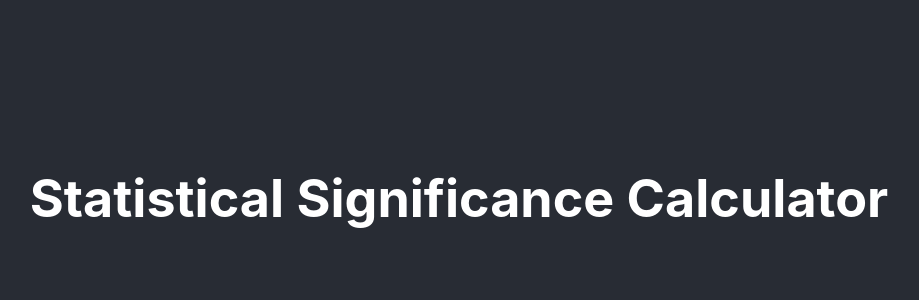
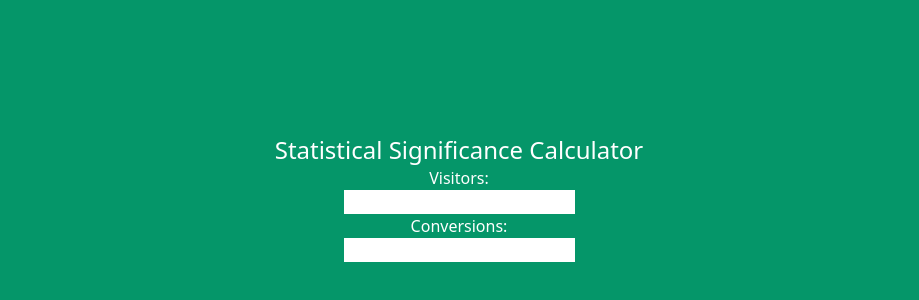
Before and after one commit to mikachan/stat-sig-calc, a React (Create React App) app: page / in a window 1280 px wide. Shown: the part 202-502 px from the top of the page, without its empty margins (181-1100 px from the left). Built offline with nearby package versions, Linux system fonts and the light colour scheme.

Commit message:
feat: install tailwindcss; add initial form elements

```diff
--- /dev/null
+++ b/craco.config.js
@@ -0,0 +1,7 @@
+module.exports = {
+	style: {
+		postcss: {
+			plugins: [require('tailwindcss'), require('autoprefixer')],
+		},
+	},
+};
--- a/public/index.html
+++ b/public/index.html
@@ -7,7 +7,7 @@
     <meta name="theme-color" content="#000000" />
     <meta
       name="description"
-      content="Web site created using create-react-app"
+      content="Statistical significance calculator built with React"
     />
     <link rel="apple-touch-icon" href="%PUBLIC_URL%/logo192.png" />
     <!--
@@ -24,7 +24,7 @@
       work correctly both with client-side routing and a non-root public URL.
       Learn how to configure a non-root public URL by running `npm run build`.
     -->
-    <title>React App</title>
+    <title>Statistical Significance Calculator</title>
   </head>
   <body>
     <noscript>You need to enable JavaScript to run this app.</noscript>
--- a/src/App.css
+++ /dev/null
@@ -1,18 +0,0 @@
-.App {
-  text-align: center;
-}
-
-.App-header {
-  background-color: #282c34;
-  min-height: 100vh;
-  display: flex;
-  flex-direction: column;
-  align-items: center;
-  justify-content: center;
-  font-size: calc(10px + 2vmin);
-  color: white;
-}
-
-.App-link {
-  color: #61dafb;
-}
--- a/src/App.js
+++ b/src/App.js
@@ -1,11 +1,27 @@
-import './App.css';
-
 function App() {
 	return (
-		<div className="App">
-			<header className="App-header">
-				<h1>Statistical Significance Calculator</h1>
-			</header>
+		<div className="bg-green-600 text-center">
+			<div className="flex flex-col items-center justify-center text-white h-screen">
+				<header>
+					<h1 className="text-2xl">
+						Statistical Significance Calculator
+					</h1>
+				</header>
+				<div className="text-white">
+					<div>
+						<label>
+							<p>Visitors:</p>
+							<input type="number" name="visitors" />
+						</label>
+					</div>
+					<div>
+						<label>
+							<p>Conversions:</p>
+							<input type="number" name="conversions" />
+						</label>
+					</div>
+				</div>
+			</div>
 		</div>
 	);
 }
--- a/src/index.css
+++ b/src/index.css
@@ -1,13 +1,3 @@
-body {
-  margin: 0;
-  font-family: -apple-system, BlinkMacSystemFont, 'Segoe UI', 'Roboto', 'Oxygen',
-    'Ubuntu', 'Cantarell', 'Fira Sans', 'Droid Sans', 'Helvetica Neue',
-    sans-serif;
-  -webkit-font-smoothing: antialiased;
-  -moz-osx-font-smoothing: grayscale;
-}
-
-code {
-  font-family: source-code-pro, Menlo, Monaco, Consolas, 'Courier New',
-    monospace;
-}
+@tailwind base;
+@tailwind components;
+@tailwind utilities;
--- /dev/null
+++ b/tailwind.config.js
@@ -0,0 +1,11 @@
+module.exports = {
+	purge: ['./src/**/*.{js,jsx,ts,tsx}', './public/index.html'],
+	darkMode: false, // or 'media' or 'class'
+	theme: {
+		extend: {},
+	},
+	variants: {
+		extend: {},
+	},
+	plugins: [],
+};
```
Also changed, not shown: package.json (+11 -6 lines), 2 other files (tests, documents, lock files or other folders).
